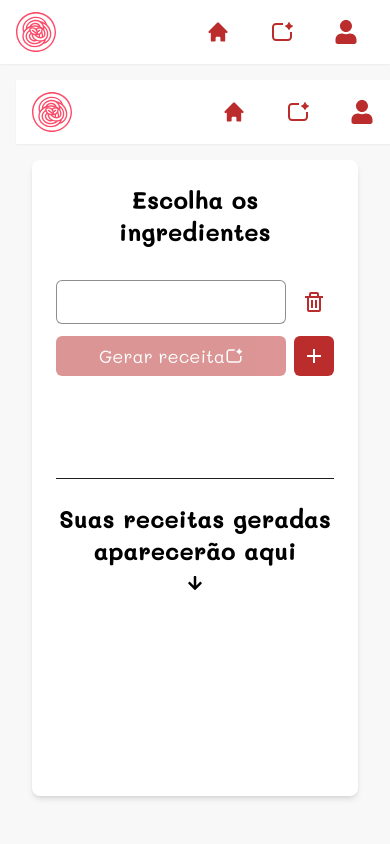
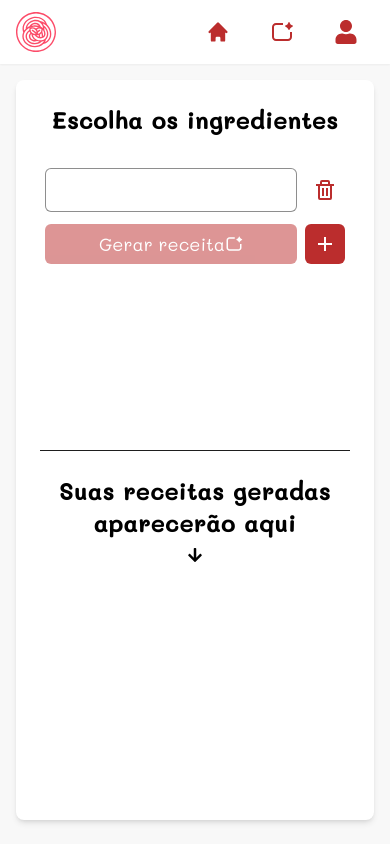
Before and after one commit to ricardorodriguespes17/ai-escolhe-web, a React (Vite) app: page /gerar in a window 390 px wide. Built offline with nearby package versions, Linux system fonts and the light colour scheme.

Commit message:
refactor pages

```diff
--- a/src/components/BaseLayout.tsx
+++ b/src/components/BaseLayout.tsx
@@ -5,7 +5,7 @@ const BaseLayout = ({ children }: { children: React.ReactNode }) => {
     <div className="flex flex-col w-full h-full relative overflow-auto">
       <Header />
 
-      <main className="flex flex-col h-auto flex-1 justify-center gap-6 px-4 pb-6 pt-20 bg-background-light">
+      <main className="flex flex-col h-full flex-1 bg-background-light px-4 pb-6 pt-20">
         {children}
       </main>
     </div>
--- a/src/pages/Generate.tsx
+++ b/src/pages/Generate.tsx
@@ -1,22 +1,17 @@
 import Card from "../components/Card"
-import Header from "../components/Header"
 import GeneratedRecipes from "../components/GeneratePageComponents/GeneratedRecipes"
 import ChoiceIngredients from "../components/GeneratePageComponents/ChoiceIngredients"
 
 const GeneratePage = () => {
   return (
-    <div className="flex flex-col w-full h-full">
-      <Header />
+    <div className="flex flex-col h-full flex-1 justify-center gap-6">
+      <Card className="flex-col md:flex-row items-center h-full overflow-auto">
+        <ChoiceIngredients />
 
-      <main className="flex flex-col h-full flex-1 justify-center gap-6 px-4 pb-6 pt-20 bg-background-light">
-        <Card className="flex-col md:flex-row items-center h-full overflow-auto">
-          <ChoiceIngredients />
+        <div className="flex-none w-full h-[1px] md:h-full md:w-[1px] bg-gray" />
 
-          <div className="flex-none w-full h-[1px] md:h-full md:w-[1px] bg-gray" />
-
-          <GeneratedRecipes />
-        </Card>
-      </main>
+        <GeneratedRecipes />
+      </Card>
     </div>
   )
 }
--- a/src/pages/Home.tsx
+++ b/src/pages/Home.tsx
@@ -1,21 +1,14 @@
-import Header from "../components/Header"
 import RecipeContainer from "../components/RecipesContainer"
 import SideContainer from "../components/SideContainer"
 
 const HomePage = () => {
+  return (
+    <div className="flex flex-col h-full md:flex-row justify-center gap-6">
+      <SideContainer />
 
-
-  return (
-    <div className="flex flex-col w-full h-full relative overflow-auto">
-      <Header />
-
-      <main className="flex flex-col md:flex-row h-auto flex-1 justify-center gap-6 px-4 pb-6 pt-20 bg-background-light">
-        <SideContainer />
-
-        <div className="flex flex-col gap-6">
-          <RecipeContainer />
-        </div>
-      </main>
+      <div className="flex flex-col gap-6">
+        <RecipeContainer />
+      </div>
     </div>
   )
 }
```
